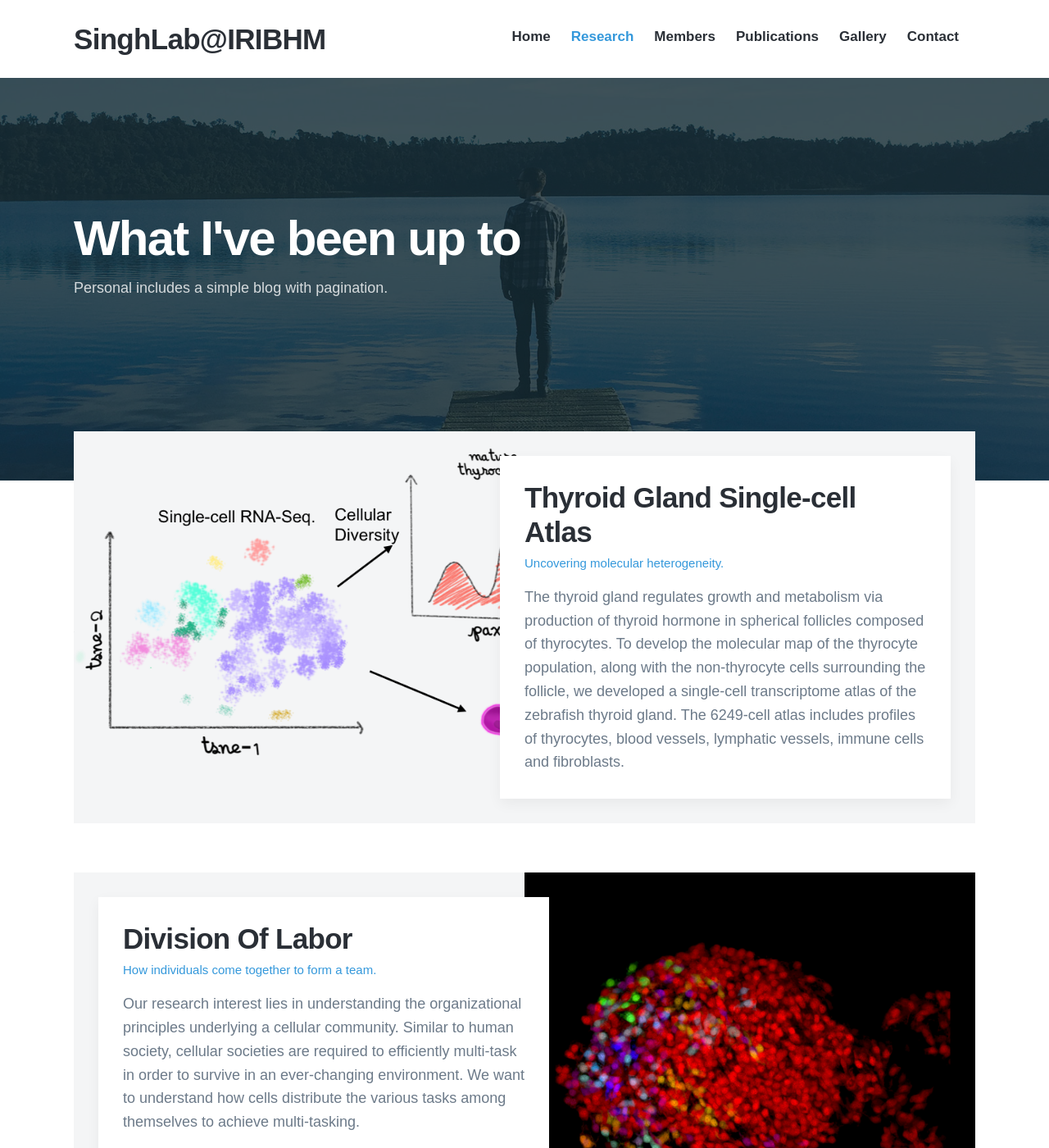
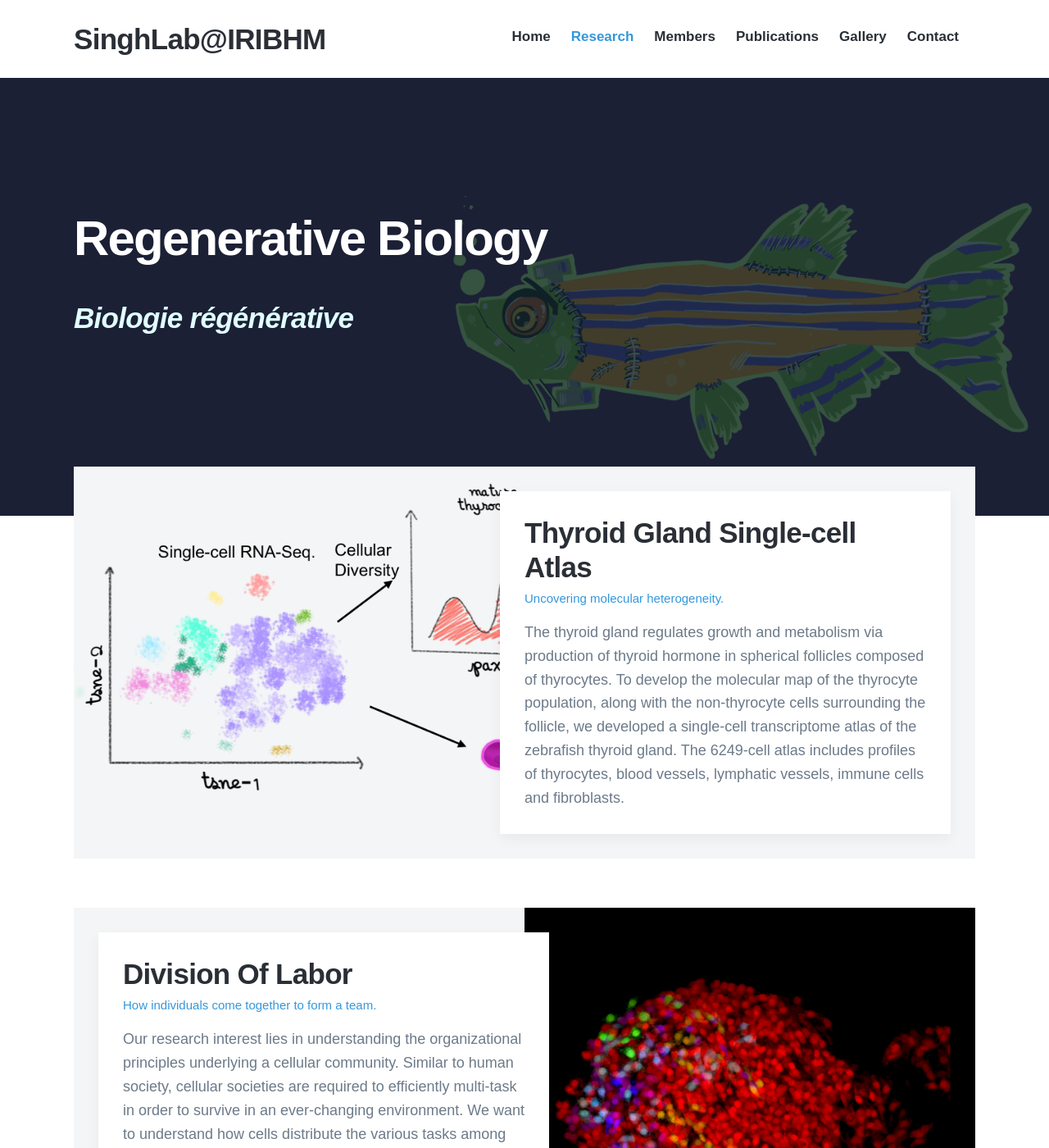
Before and after one commit to sumeetpalsingh/sumeetpalsingh.github.io, a Jekyll site: the page built from blog/index.html, in a window 1280 px wide and 1400 px high. Shown: the whole window at 82% size. Built offline with Jekyll 4.4.1, drawn with Linux system fonts in a browser that asks for light colours; nearby versions of some CDN libraries; some web fonts are replaced; the list of posts is cut into pages by our own code; some of the changed text lies outside the part shown.

Commit message:
Research

```diff
--- a/blog/index.html
+++ b/blog/index.html
@@ -1,8 +1,8 @@
 ---
 layout: default
-title: Blog
-description: Personal includes a simple blog with pagination.
-featured_image: /images/demo/blog.jpg
+title: Regenerative Biology
+description: Injury and Stress Response
+featured_image: /images/covers/Regeneratorstein.jpg
 ---
 
 <section class="hero hero--single">
@@ -13,8 +13,8 @@ featured_image: /images/demo/blog.jpg
 
 	<div class="wrap">
 
-		<h1>What I've been up to</h1>
-		<p>Personal includes a simple blog with pagination.</p>
+		<h1>Regenerative Biology</h1>
+        <h2 style="color:lightcyan;"><i>Biologie régénérative</i></h2>
 
 	</div>
 
```
Also changed, not shown: _projects/2018-06-30-demo-post.md (renamed from _posts/2018-06-30-demo-post.md), 1 other file.
